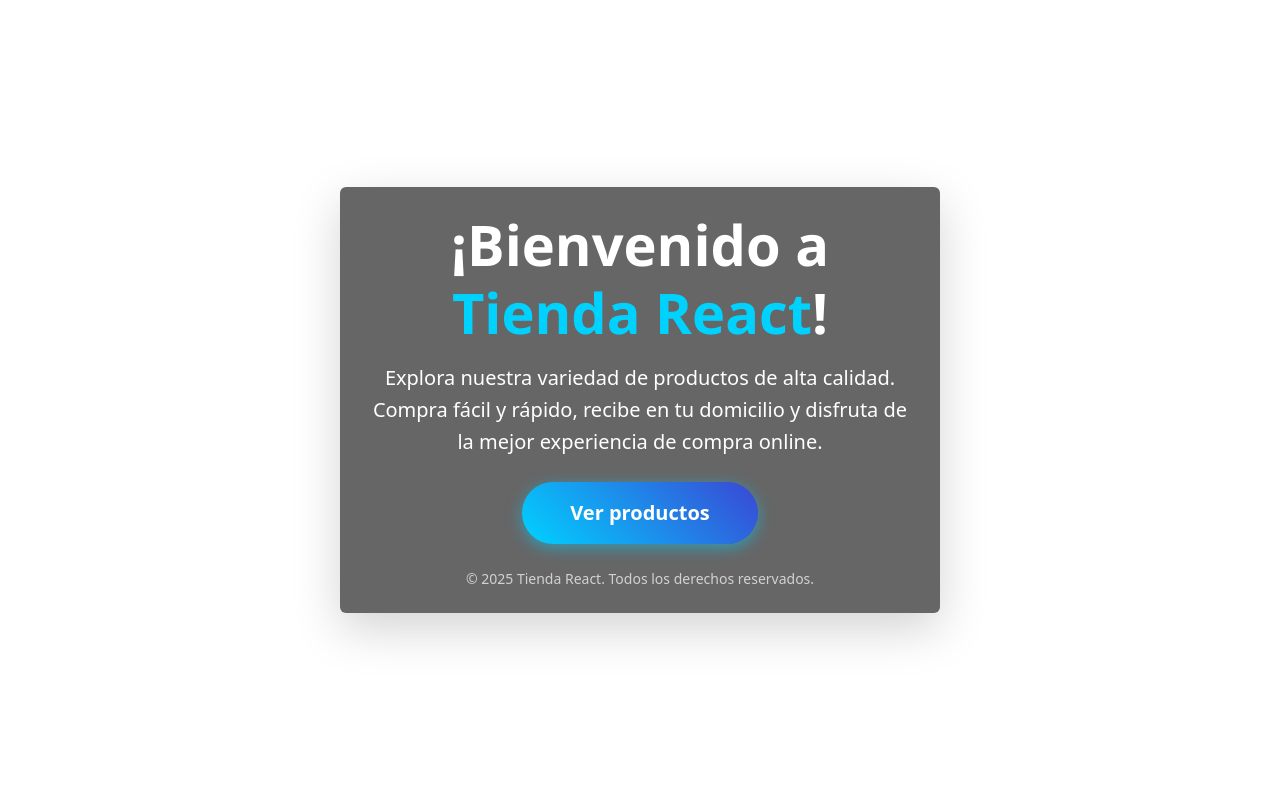
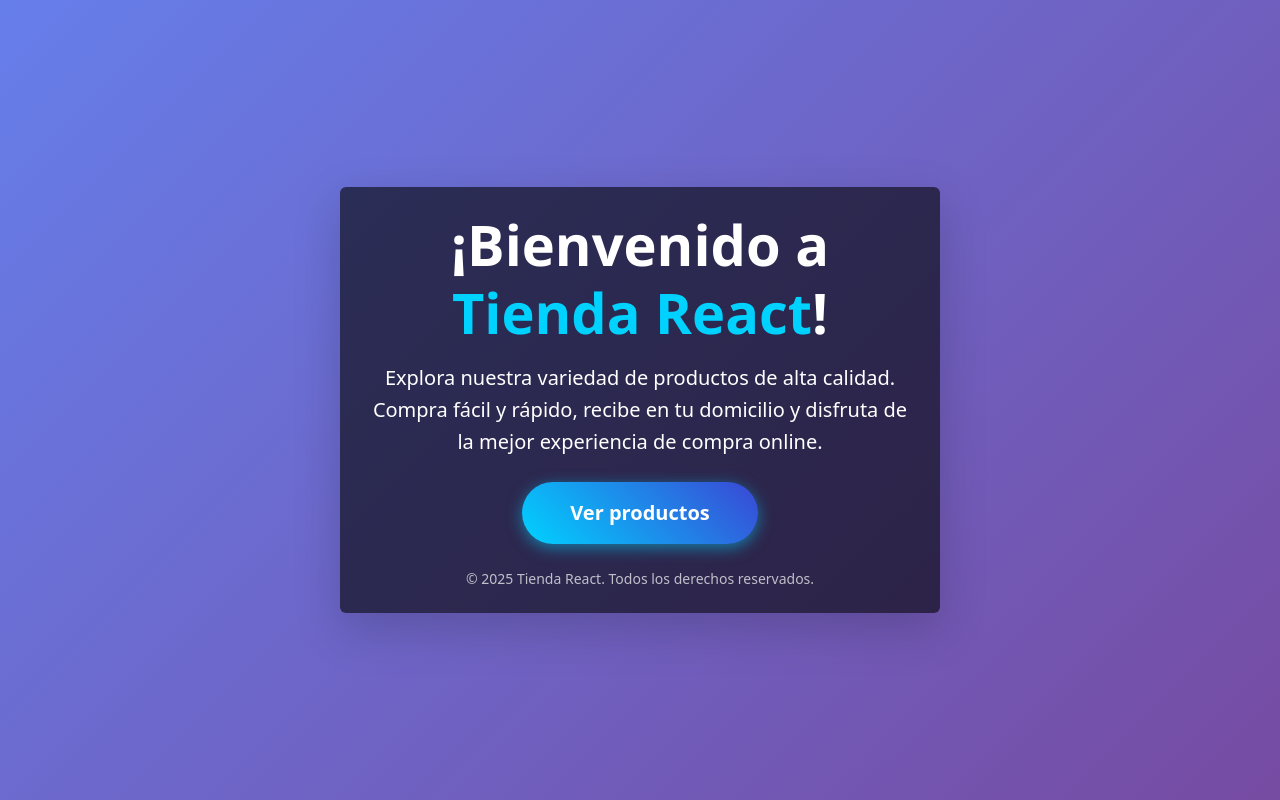
Before and after one commit to Elyas012/ProyectoFinalWeb-Fronted, a React (Create React App) app: page / in a window 1280 px wide. Built offline with nearby package versions, Linux system fonts and the light colour scheme.

Commit message:
Arreglo del deployment6

```diff
--- a/src/App.css
+++ b/src/App.css
@@ -36,3 +36,15 @@
     transform: rotate(360deg);
   }
 }
+/* Fondo con degradado para toda la pantalla de bienvenida */
+.welcome-screen {
+  background: linear-gradient(135deg, #667eea, #764ba2);
+  min-height: 100vh;
+}
+
+/* Efecto para el botón si quieres manejarlo desde CSS (opcional) */
+.btn-gradient:hover {
+  background: linear-gradient(45deg, #3a47d5, #00d2ff) !important;
+  box-shadow: 0 6px 20px rgba(58, 71, 213, 0.7) !important;
+  cursor: pointer;
+}
```
